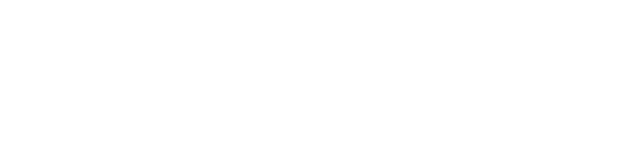
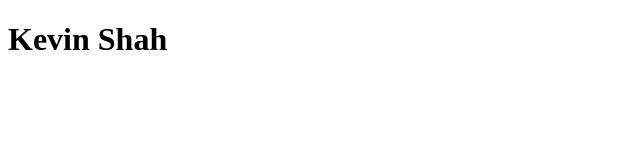
Before and after one commit to kevinvshah/ProjectOne, a plain HTML site: page index.html in a window 1280 px wide. Shown: the whole page, without its empty margins (0-640 px from the left). Drawn offline with Linux system fonts and the light colour scheme.

Commit message:
Added Header
Added Name

```diff
--- a/index.html
+++ b/index.html
@@ -2,7 +2,7 @@
 <html>
     <header>
 
-        <h1></h1>
+        <h1>Kevin Shah</h1>
 
         <h2></h2>
 
```
